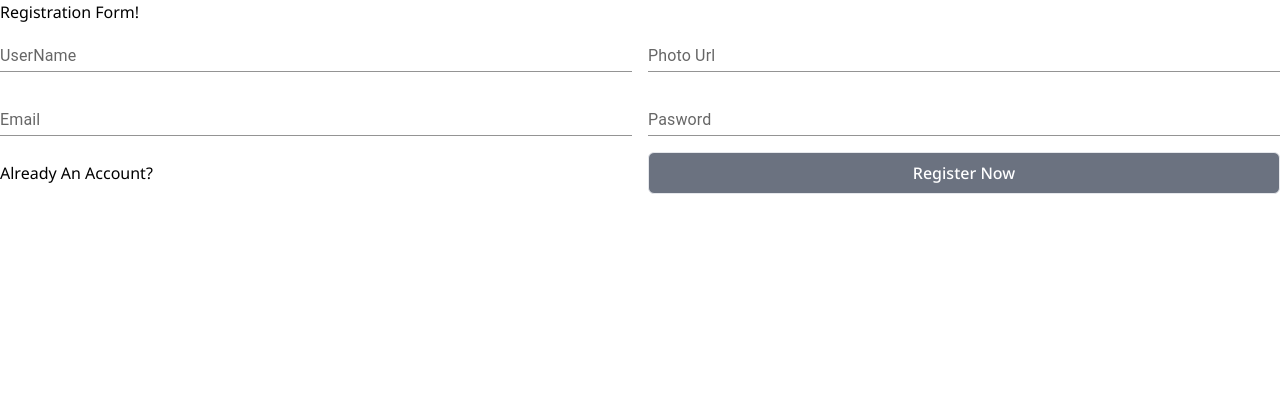
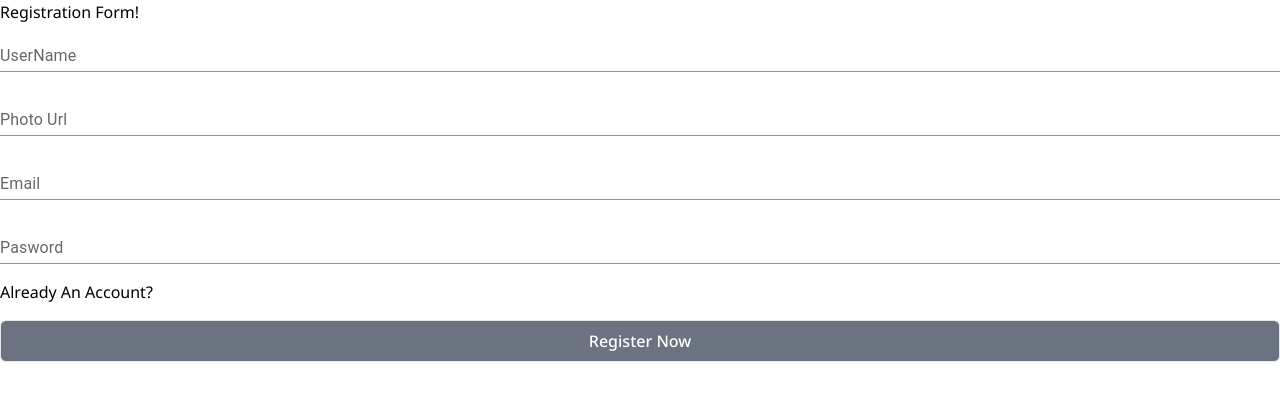
Before and after one commit to ashaansojib/st-admin-pannel, a React (Vite) app: page /register in a window 1280 px wide. Shown: the top 400 px of the page. Built offline with nearby package versions, Linux system fonts and the light colour scheme; no server answers.

Commit message:
fixed eror

```diff
--- a/src/components/customerLists/AddCustomer.jsx
+++ b/src/components/customerLists/AddCustomer.jsx
@@ -34,7 +34,7 @@ const AddCustomer = () => {
     }
     return (
         <div className='bg-gray-100 mt-2 p-3'>
-            <div className='lg:w-2/3 mx-auto'>
+            <div className='mx-auto'>
                 <ToastContainer />
                 <div className='page-header'>
                     <h2 className='page-title'>Add Product : </h2>
--- a/src/components/shared/Header.jsx
+++ b/src/components/shared/Header.jsx
@@ -36,7 +36,6 @@ const Header = () => {
                     </div>
                     <Link to="/manage-users" className='profile-link'>Manage User</Link>
                     <Link to="/manage-customer" className='profile-link'>Manage Customer</Link>
-                    <Link to="/manage-cu" className='profile-link'>Manage Customer</Link>
                     <Link to="/create-customer" className='profile-link'>Add Customer</Link>
                     <Link onClick={handleLogout} className='profile-link'>Logout</Link>
                 </div>
--- a/src/index.css
+++ b/src/index.css
@@ -12,7 +12,7 @@ body{
     @apply hover:text-blue-600
 }
 .form-header{
-    @apply grid md:grid-cols-2 grid-cols-1 gap-4 justify-between items-center
+    @apply grid grid-cols-1 gap-4 justify-between items-center
 }
 .submit-btn{
     @apply bg-gray-500 w-full p-2 font-medium cursor-pointer hover:bg-white text-white hover:text-black transition hover:border border rounded-md
```
